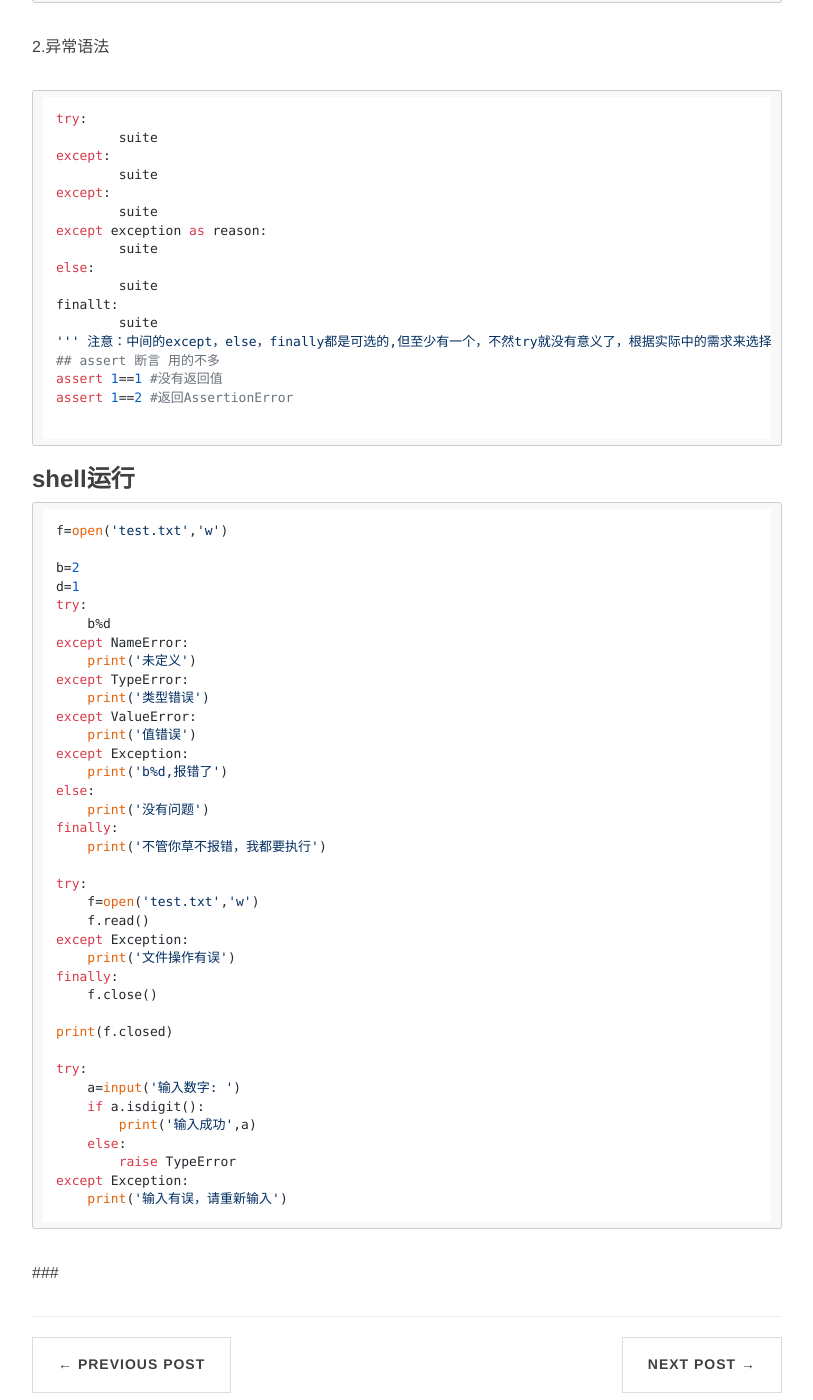
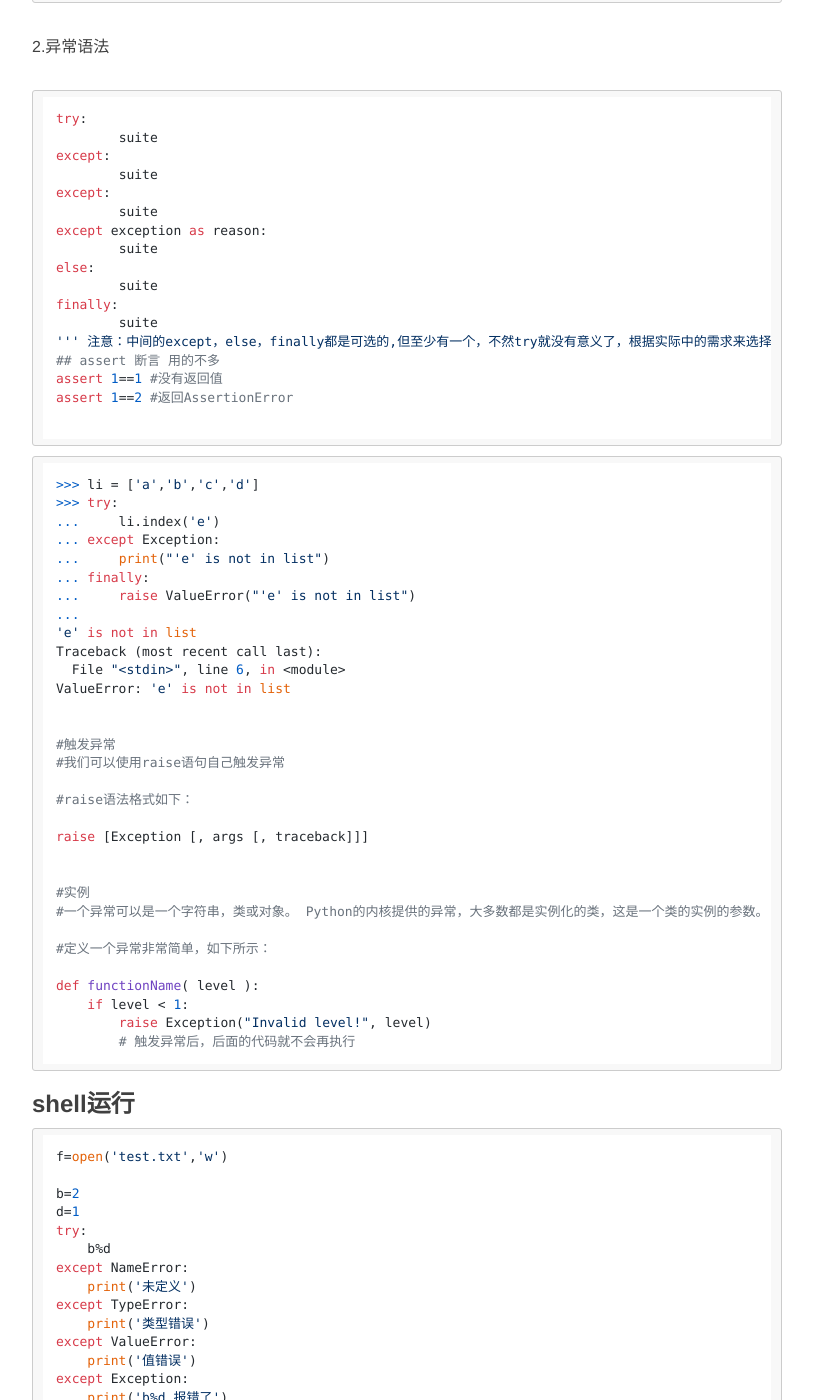
Before and after one commit to Mhh123/4399abc.io, a Jekyll site: the page built from _posts/2017-11-04-10文件的输入输出，异常.md, in a window 1280 px wide and 1400 px high, scrolled down 1688 px. Shown: the whole window, without its empty margins (233-1046 px from the left). Built offline with Jekyll 4.4.1, drawn with Linux system fonts in a browser that asks for light colours; nearby versions of some CDN libraries; comment, search, counter and statistics services are not loaded.

Commit message:
Update 2017-11-04-10文件的输入输出，异常.md

````diff
--- a/_posts/2017-11-04-10文件的输入输出，异常.md
+++ b/_posts/2017-11-04-10文件的输入输出，异常.md
@@ -74,7 +74,7 @@ except exception as reason:
 	suite
 else:
 	suite
-finallt:
+finally:
 	suite
 '''
 注意：中间的except，else，finally都是可选的,但至少有一个，不然try就没有意义了，根据实际中的需求来选择。
@@ -86,6 +86,40 @@ assert 1==1 #没有返回值
 assert 1==2 #返回AssertionError
 
 ```
+```
+>>> li = ['a','b','c','d']
+>>> try:
+...     li.index('e')
+... except Exception:
+...     print("'e' is not in list")
+... finally:
+...     raise ValueError("'e' is not in list")
+...
+'e' is not in list
+Traceback (most recent call last):
+  File "<stdin>", line 6, in <module>
+ValueError: 'e' is not in list
+
+
+#触发异常
+#我们可以使用raise语句自己触发异常
+
+#raise语法格式如下：
+
+raise [Exception [, args [, traceback]]]
+
+
+#实例
+#一个异常可以是一个字符串，类或对象。 Python的内核提供的异常，大多数都是实例化的类，这是一个类的实例的参数。
+
+#定义一个异常非常简单，如下所示：
+
+def functionName( level ):
+    if level < 1:
+        raise Exception("Invalid level!", level)
+        # 触发异常后，后面的代码就不会再执行
+```
+
 
 ### shell运行
 
````
